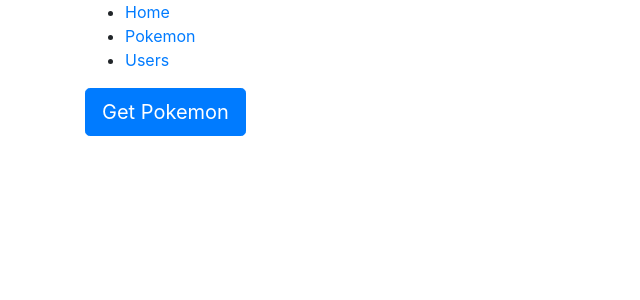
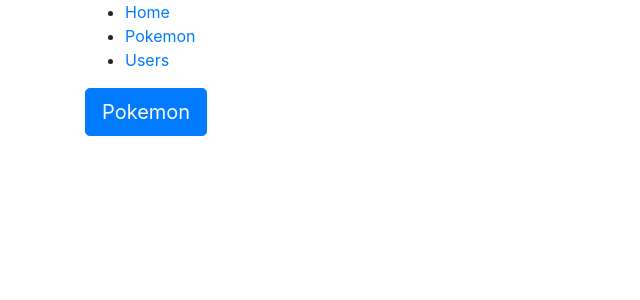
Before and after one commit to xcob/Pokemon-Randomizer-App, a React (Create React App) app: page / in a window 1280 px wide. Shown: the top 300 px of the page, without its empty margins (0-640 px from the left). Built offline with nearby package versions, Linux system fonts and the light colour scheme.

Commit message:
updated button link and text/color

```diff
--- a/src/App.js
+++ b/src/App.js
@@ -58,7 +58,7 @@ function Home(){
   return (
     <div>
       <Button variant="primary" size="lg" href="/PokemonGet">
-        Get Pokemon
+        <Link to="/PokemonGet" style={{textTransform: 'capitalize', textAlign: 'center', color: '#fff', }}>Pokemon</Link>
       </Button>
     </div>
 )
```
